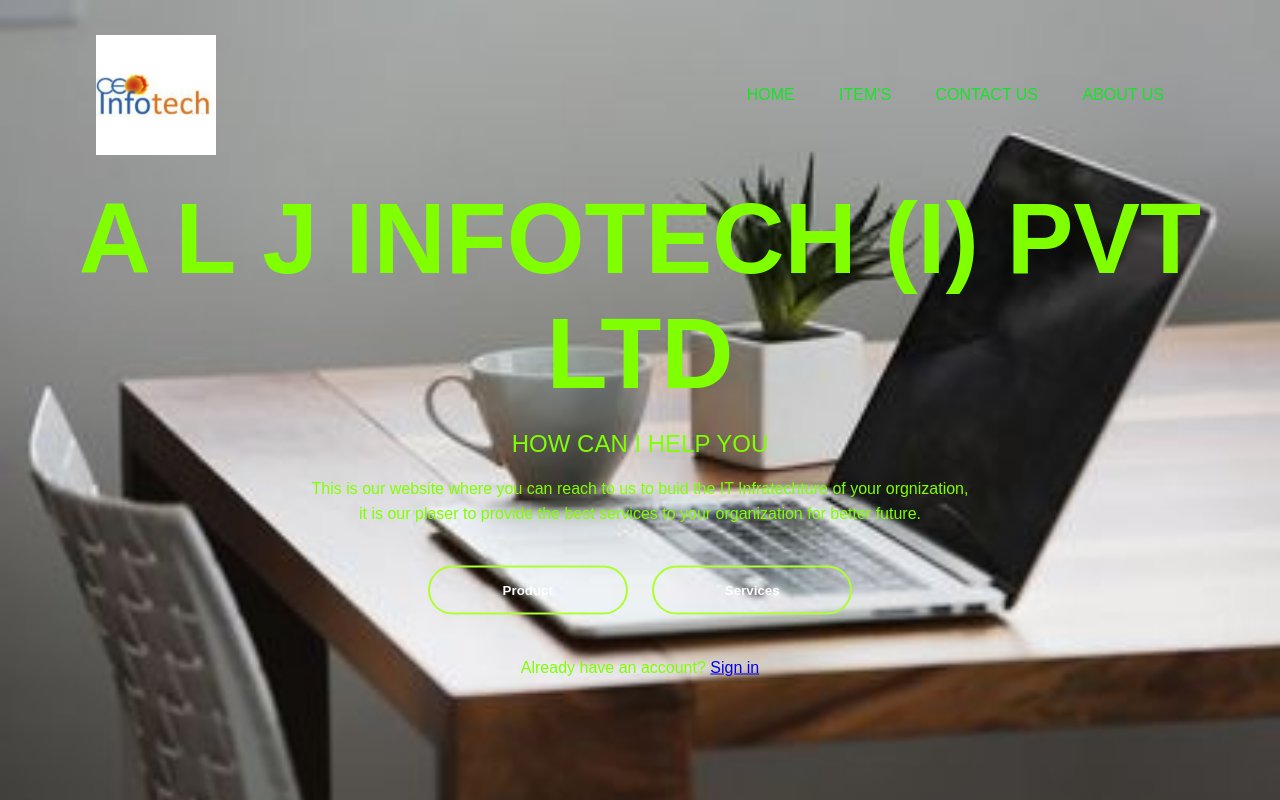
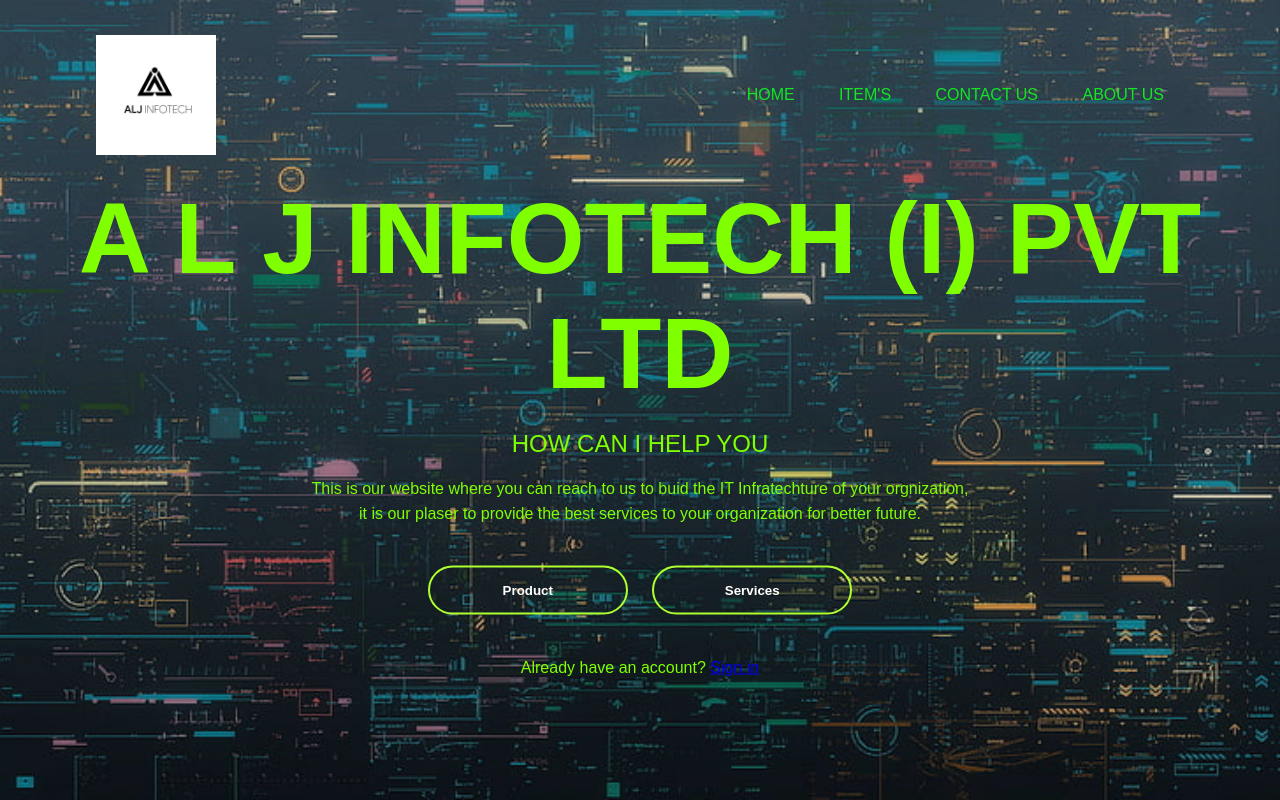
Before and after one commit to Mayank481/webapp2, a plain HTML site: page index.html in a window 1280 px wide. Drawn offline with Linux system fonts and the light colour scheme.

Commit message:
my second commit

```diff
--- a/index.html
+++ b/index.html
@@ -8,7 +8,7 @@
         <body>
             <div class="banner">
                 <div class="bar">
-                <img src="web.png" class="logo">
+                <img src="logo.jpeg" class="logo">
                 <ul>
                     <li><a href="Home.html">HOME</a></li>
                     <li><a href="newitem.html">Item's</a></li>
--- a/website.css
+++ b/website.css
@@ -6,7 +6,7 @@
 .banner{
          width: 100%;
          height: 100vh;
-         background-image: url(web.jpeg);
+         background-image: url(WEB.jpg);
          background-position: center;
          background-size: cover;
 
```
